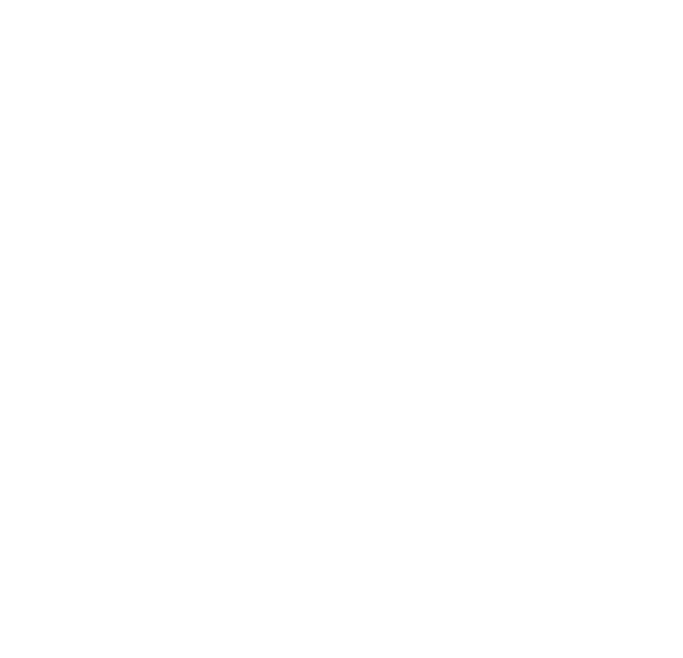
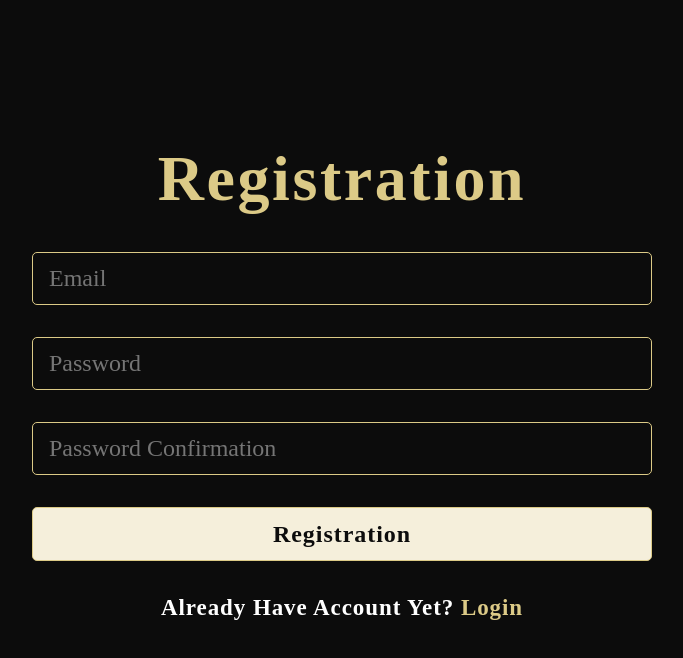
Before and after one commit to SMinhChau/Restaurant-Website, a React (Create React App) app: page /register in a window 1280 px wide. Before the commit this address had no page. Shown: the top 658 px of the page, without its empty margins (298-981 px from the left). Built offline with nearby package versions, Linux system fonts and the light colour scheme; no server answers; a web font is replaced by a local one.

Commit message:
Firebase Authentication

```diff
--- a/package.json
+++ b/package.json
@@ -6,12 +6,15 @@
   "@testing-library/jest-dom": "^5.16.5",
   "@testing-library/react": "^13.3.0",
   "@testing-library/user-event": "^13.5.0",
+  "@tippyjs/react": "^4.2.6",
   "classnames": "^2.3.1",
   "customize-cra": "^1.0.0",
+  "firebase": "^9.9.3",
   "normalize.css": "^8.0.1",
   "react": "^18.2.0",
   "react-app-rewired": "^2.2.1",
   "react-dom": "^18.2.0",
+  "react-firebase-hooks": "^5.0.3",
   "react-icons": "^4.4.0",
   "react-router": "^6.3.0",
   "react-router-dom": "^6.3.0",
--- a/src/App.js
+++ b/src/App.js
@@ -1,23 +1,27 @@
 import React from 'react';
-import { BrowserRouter as Router, Routes, Route } from 'react-router-dom';
+import { BrowserRouter as Router, Route, Routes } from 'react-router-dom';
 
 import '~/App.scss';
 import Blogs from '~/pages/Blogs';
 import Home from '~/pages/Home/Home';
+import { Singup } from './container';
+import Signin from './container/Signin/Signin';
+import { AuthContextProvider } from './contexts/AuthContext';
 
 function App() {
  return (
-  <Router>
-   <div>
+  <div>
+   <AuthContextProvider>
     <Routes>
      <Route path="/">
-      <Route index element={<Home />} />
+      <Route index element={<Signin />} />
       <Route path="home" element={<Home />} />
+      <Route path="register" element={<Singup />} />
       <Route path="blogs" element={<Blogs />} />
      </Route>
     </Routes>
-   </div>
-  </Router>
+   </AuthContextProvider>
+  </div>
  );
 }
 
--- a/src/components/Navbar/Navbar.js
+++ b/src/components/Navbar/Navbar.js
@@ -1,13 +1,31 @@
-import { FaBars, FaRegTimesCircle } from 'react-icons/fa';
+import { FaBars, FaRegTimesCircle, FaSignOutAlt } from 'react-icons/fa';
 import classNames from 'classnames/bind';
 import styles from './Navbar.scss';
 import images from '~/constants/images';
 import { useState } from 'react';
+import { UserAuth } from '~/contexts/AuthContext';
+import { useNavigate } from 'react-router';
+import Tippy from '@tippyjs/react';
+import 'tippy.js/dist/tippy.css';
 
 const cx = classNames.bind(styles);
 
 function Navbar() {
  const [toggleMenu, settoggleMenu] = useState(false);
+
+ const { user, logout } = UserAuth();
+ const navigate = useNavigate();
+
+ const handleLogout = async () => {
+  try {
+   await logout();
+   navigate('/');
+   console.log('You are logged out');
+  } catch (e) {
+   console.log(e.message);
+  }
+ };
+
  return (
   <div className={cx('app_navbar')}>
    <div className={cx('app_navbar-logo')}>
@@ -41,11 +59,13 @@ function Navbar() {
     </li>
    </ul>
    <div className={cx('app_navbar-login')}>
-    <div>
-     <a href="/login " className={cx('p__opensans')} id="account">
-      Log in / registration
-     </a>
-    </div>
+    {!user && (
+     <div>
+      <a href="login" className={cx('p__opensans')} id="account">
+       Log in / registration
+      </a>
+     </div>
+    )}
     <div className={cx('login-div')}></div>
     <div className={cx('left-icon')}></div>
     <div>
@@ -54,6 +74,11 @@ function Navbar() {
       book table
      </a>
     </div>
+    <Tippy content={<span className={cx('logout__account-email')}>emai: {user.email}</span>}>
+     <button>
+      <FaSignOutAlt className={cx('logout-icon')} onClick={handleLogout} />
+     </button>
+    </Tippy>
    </div>
    <div className={cx('app_navbar-smallsreen ')}>
     <FaBars
--- a/src/components/Navbar/Navbar.scss
+++ b/src/components/Navbar/Navbar.scss
@@ -103,6 +103,23 @@
   transition: 0l.5s ease;
  }
 }
+
+// icon logout
+.logout-icon {
+ justify-content: center;
+ font-size: 1.5rem;
+ position: relative;
+ cursor: pointer;
+ &:hover {
+  opacity: 0.75;
+ }
+}
+.box {
+ position: relative;
+}
+.logout__account-email {
+ font-size: 1.6rem;
+}
 @media screen and (max-width: 2000px) {
  .app_navbar-logo .navbar-logo {
   width: 210px;
--- /dev/null
+++ b/src/container/Signin/Signin.js
@@ -0,0 +1,72 @@
+import classNames from 'classnames/bind';
+import { useEffect, useRef, useState } from 'react';
+import styles from './Signin.scss';
+import { UserAuth } from '~/contexts/AuthContext';
+
+import { Link, useNavigate } from 'react-router-dom';
+const cx = classNames.bind(styles);
+
+const Signin = () => {
+ const emailRef = useRef();
+ const passwordRef = useRef();
+
+ const [email, setEmail] = useState('');
+ const [password, setpassword] = useState('');
+ const [error, setError] = useState('');
+
+ const { signIn } = UserAuth();
+ const navigate = useNavigate();
+
+ const handleSubmit = async (e) => {
+  e.preventDefault();
+  setError('');
+
+  try {
+   await signIn(email, password);
+   alert('Login success!!');
+   navigate('/home');
+  } catch (e) {
+   setError(e.message);
+   console.log(e.message);
+  }
+ };
+
+ return (
+  <div className={cx('app__wrapper-register flex__center section__padding')}>
+   <h1 className={cx('headtext__cormorant')}>Login</h1>
+   <div className={cx('login_screen-form flex__center')}>
+    <form onSubmit={handleSubmit}>
+     <input
+      ref={emailRef}
+      onChange={(e) => setEmail(e.target.value)}
+      type="email"
+      placeholder="Email "
+      id="email"
+      required
+     />
+     <input
+      onChange={(e) => setpassword(e.target.value)}
+      type="password"
+      placeholder="Password"
+      id="password"
+      required
+     />
+
+     <button type="submit" className={cx('custom__button')}>
+      Login
+     </button>
+    </form>
+    <div className={cx('login_screen-text')}>
+     <p className={cx('p__cormorant')}>
+      Don't have an account yet?{' '}
+      <span>
+       <a href="/register">Register</a>
+      </span>
+     </p>
+    </div>
+   </div>
+  </div>
+ );
+};
+
+export default Signin;
--- /dev/null
+++ b/src/container/Signin/Signin.scss
@@ -0,0 +1,53 @@
+.app__wrapper-register {
+ flex-direction: column;
+ width: 100%;
+ height: 100vh;
+ background-color: var(--color-black);
+
+ h1 {
+  margin-bottom: 2rem;
+ }
+}
+
+.login_screen-form {
+ display: flex;
+
+ flex-direction: column;
+ form {
+  display: flex;
+  flex-direction: column;
+ }
+}
+.login_screen-form {
+ margin-bottom: 2.5rem;
+ input {
+  width: 620px;
+  border: 1px solid var(--color-golden);
+  border-radius: 5px;
+  font-size: 1.5rem;
+  font-family: var(--font-base);
+  margin-bottom: 2rem;
+
+  padding: 0.75rem 1rem;
+  color: var(--color-white);
+  background-color: var(--color-black);
+ }
+}
+.login_screen-form button {
+ font-size: 1.5rem;
+ width: 100%;
+ border: 1px solid var(--color-golden);
+ border-radius: 5px;
+ text-transform: capitalize;
+ padding: 0.75rem 1rem;
+ transition: 0.5s ease;
+}
+
+.login_screen-text {
+ margin-top: 2rem;
+ p {
+  a {
+   color: var(--color-golden);
+  }
+ }
+}
--- /dev/null
+++ b/src/container/Singup/Singup.js
@@ -0,0 +1,77 @@
+import classNames from 'classnames/bind';
+import { useEffect, useRef, useState } from 'react';
+import styles from './Singup.scss';
+import { UserAuth } from '~/contexts/AuthContext';
+import { useNavigate } from 'react-router';
+
+const cx = classNames.bind(styles);
+
+const Singup = () => {
+ const emailRef = useRef();
+ const passwordRef = useRef();
+ const passwordConfiRef = useRef();
+
+ const [email, setEmail] = useState('');
+ const [password, setpassword] = useState('');
+ const [error, setError] = useState('');
+
+ const { createUser } = UserAuth();
+ const navigate = useNavigate();
+
+ const handleSubmit = async (e) => {
+  e.preventDefault();
+  setError('');
+
+  try {
+   await createUser(email, password);
+   alert('Register success!!');
+   navigate('/');
+  } catch (e) {
+   setError(e.message);
+   console.log(e.message);
+  }
+ };
+
+ useEffect(() => {
+  console.log(createUser);
+ });
+
+ return (
+  <div className={cx('app__wrapper-register flex__center section__padding')}>
+   <h1 className={cx('headtext__cormorant')}>registration</h1>
+   <div className={cx('login_screen-form flex__center')}>
+    <form onSubmit={handleSubmit}>
+     <input
+      ref={emailRef}
+      onChange={(e) => setEmail(e.target.value)}
+      type="email"
+      placeholder="Email "
+      id="email"
+      required
+     />
+     <input
+      onChange={(e) => setpassword(e.target.value)}
+      type="password"
+      placeholder="Password"
+      id="password"
+      required
+     />
+     <input type="password" placeholder="Password Confirmation" id="confpassword" required />
+     <button type="submit" className={cx('custom__button')}>
+      registration
+     </button>
+    </form>
+    <div className={cx('login_screen-text')}>
+     <p className={cx('p__cormorant')}>
+      Already have account yet?{' '}
+      <span>
+       <a href="/">Login</a>
+      </span>
+     </p>
+    </div>
+   </div>
+  </div>
+ );
+};
+
+export default Singup;
--- /dev/null
+++ b/src/container/Singup/Singup.scss
@@ -0,0 +1,53 @@
+.app__wrapper-register {
+ flex-direction: column;
+ width: 100%;
+ height: 100vh;
+ background-color: var(--color-black);
+
+ h1 {
+  margin-bottom: 2rem;
+ }
+}
+
+.login_screen-form {
+ display: flex;
+
+ flex-direction: column;
+ form {
+  display: flex;
+  flex-direction: column;
+ }
+}
+.login_screen-form {
+ margin-bottom: 2.5rem;
+ input {
+  width: 620px;
+  border: 1px solid var(--color-golden);
+  border-radius: 5px;
+  font-size: 1.5rem;
+  font-family: var(--font-base);
+  margin-bottom: 2rem;
+
+  padding: 0.75rem 1rem;
+  color: var(--color-white);
+  background-color: var(--color-black);
+ }
+}
+.login_screen-form button {
+ font-size: 1.5rem;
+ width: 100%;
+ border: 1px solid var(--color-golden);
+ border-radius: 5px;
+ text-transform: capitalize;
+ padding: 0.75rem 1rem;
+ transition: 0.5s ease;
+}
+
+.login_screen-text {
+ margin-top: 2rem;
+ p {
+  a {
+   color: var(--color-golden);
+  }
+ }
+}
--- a/src/container/index.js
+++ b/src/container/index.js
@@ -7,15 +7,6 @@ import Header from './Header/Header';
 import Intro from './Intro/Intro';
 import Laurels from './Laurels/Laurels';
 import SpecialMenu from './Menu/SpecialMenu';
+import Singup from './Singup/Singup';
 
-export {
-  AboutUs,
-  Chef,
-  FindUs,
-  Footer,
-  Gallery,
-  Header,
-  Intro,
-  Laurels,
-  SpecialMenu,
-};
+export { AboutUs, Chef, FindUs, Footer, Gallery, Header, Intro, Laurels, SpecialMenu, Singup };
--- /dev/null
+++ b/src/contexts/AuthContext.js
@@ -0,0 +1,38 @@
+import { createContext, useContext, useEffect, useState } from 'react';
+import { createUserWithEmailAndPassword, signInWithEmailAndPassword, signOut, onAuthStateChanged } from 'firebase/auth';
+import { auth } from '~/firebase';
+
+const UserContext = createContext();
+
+export const AuthContextProvider = ({ children }) => {
+ const [user, setUser] = useState({});
+
+ const createUser = (email, password) => {
+  return createUserWithEmailAndPassword(auth, email, password);
+ };
+
+ const logout = () => {
+  return signOut(auth);
+ };
+
+ const signIn = (email, password) => {
+  return signInWithEmailAndPassword(auth, email, password);
+ };
+
+ useEffect(() => {
+  const unsubScribe = onAuthStateChanged(auth, (currentUser) => {
+   console.log(currentUser);
+   setUser(currentUser);
+  });
+
+  return () => {
+   unsubScribe();
+  };
+ }, []);
+
+ return <UserContext.Provider value={{ createUser, user, logout, signIn }}>{children}</UserContext.Provider>;
+};
+
+export const UserAuth = () => {
+ return useContext(UserContext);
+};
--- /dev/null
+++ b/src/firebase.js
@@ -0,0 +1,17 @@
+// Import the functions you need from the SDKs you need
+import { initializeApp } from 'firebase/app';
+import { getAuth } from 'firebase/auth';
+
+const firebaseConfig = {
+ apiKey: 'AIzaSyA1J_6VbTTQNRNZuk4Du1tx2dbkkWnW1qc',
+ authDomain: 'auth-devres.firebaseapp.com',
+ projectId: 'auth-devres',
+ storageBucket: 'auth-devres.appspot.com',
+ messagingSenderId: '950015590282',
+ appId: '1:950015590282:web:03e0bfc14e69f1f1a8d273',
+};
+
+// Initialize Firebase
+const app = initializeApp(firebaseConfig);
+export const auth = getAuth(app);
+export default app;
--- a/src/index.js
+++ b/src/index.js
@@ -1,7 +1,14 @@
 import React from 'react';
-import ReactDOM from 'react-dom';
-import { BrowserRouter } from 'react-router-dom';
+import ReactDOM from 'react-dom/client';
+
 import './index.scss';
 import App from './App';
+import { BrowserRouter } from 'react-router-dom';
 
-ReactDOM.render(<App />, document.getElementById('root'));
+const root = ReactDOM.createRoot(document.getElementById('root'));
+
+root.render(
+ <BrowserRouter>
+  <App />
+ </BrowserRouter>,
+);
```
Also changed, not shown: 1 other file (tests, documents, lock files or other folders).
